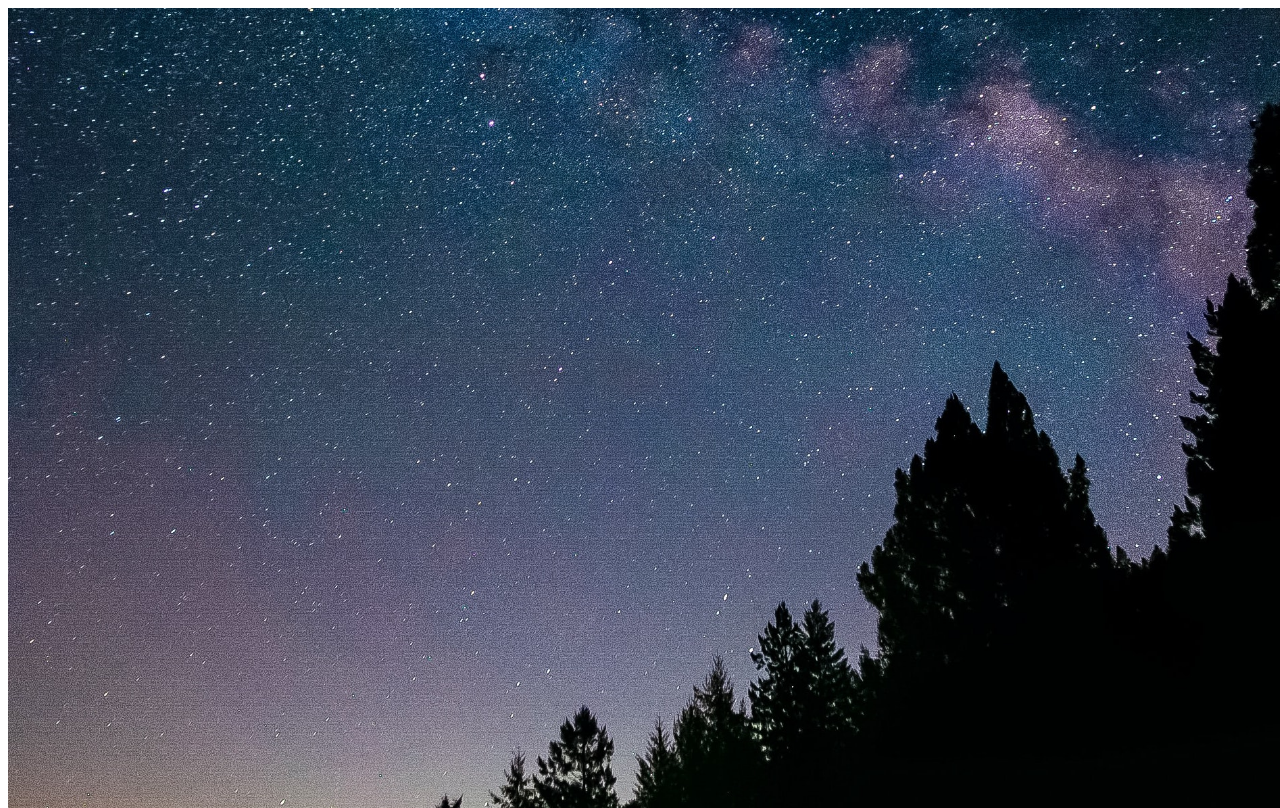
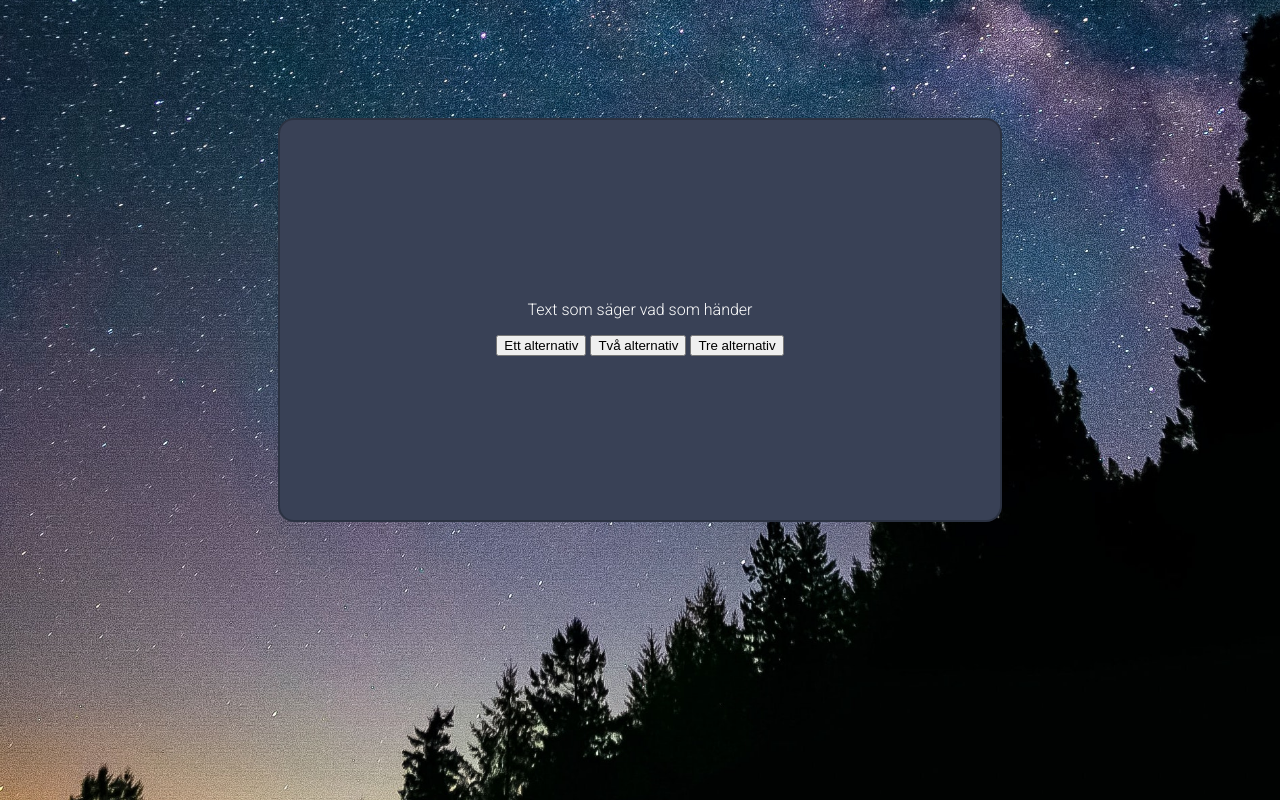
Before and after one commit to nathaliegustafsson/Alien-in-the-forest, a plain HTML site: page index.html in a window 1280 px wide. Drawn offline with Linux system fonts and the light colour scheme.

Commit message:
added the box, text and buttons

```diff
--- a/index.html
+++ b/index.html
@@ -6,13 +6,25 @@
     <meta name="viewport" content="width=device-width, initial-scale=1.0">
     <title>Alien in forest</title>
 
+    <link rel="preconnect" href="https://fonts.googleapis.com">
+    <link rel="preconnect" href="https://fonts.gstatic.com" crossorigin>
+    <link href="https://fonts.googleapis.com/css2?family=Roboto:wght@300&display=swap" rel="stylesheet">
+
     <link rel="stylesheet" href="./style.css">
     <script defer src="./main.js"></script>
 </head>
 
 <body>
 
-    <img class="space-forest" src="./images/space-forest.jpg" alt="space-forest">
+    <div class="container">
+        <p id="story-text">Text som säger vad som händer</p>
+
+        <div id="button-alternatives">
+            <button class="alt-1">Ett alternativ</button>
+            <button class="alt-2">Två alternativ</button>
+            <button class="alt-3">Tre alternativ</button>
+        </div>
+    </div>
 
 </body>
 
--- a/style.css
+++ b/style.css
@@ -1,6 +1,31 @@
-.space-forest {
-    position: absolute;
-    width: 100%;
-    height: 100%;
-    object-fit: cover;
+body {
+    margin: 0;
+    background-image: url(./images/space-forest.jpg);
+    background-size: cover;
+    background-position: center;
+    height: 40rem;
+    display: flex;
+    justify-content: center;
+    align-items: center;
 }
+
+.container {
+    border: 2px solid #2b3242;
+    border-radius: 1rem;
+    height: 25rem;
+    width: 45rem;
+    background-color: #394156;
+    display: flex;
+    justify-content: center;
+    align-items: center;
+    flex-direction: column;
+}
+
+p {
+    color: white;
+    font-family: 'Roboto', sans-serif;
+}
+
+.button-alternatives {
+    font-family: 'Roboto', sans-serif;
+}
```
